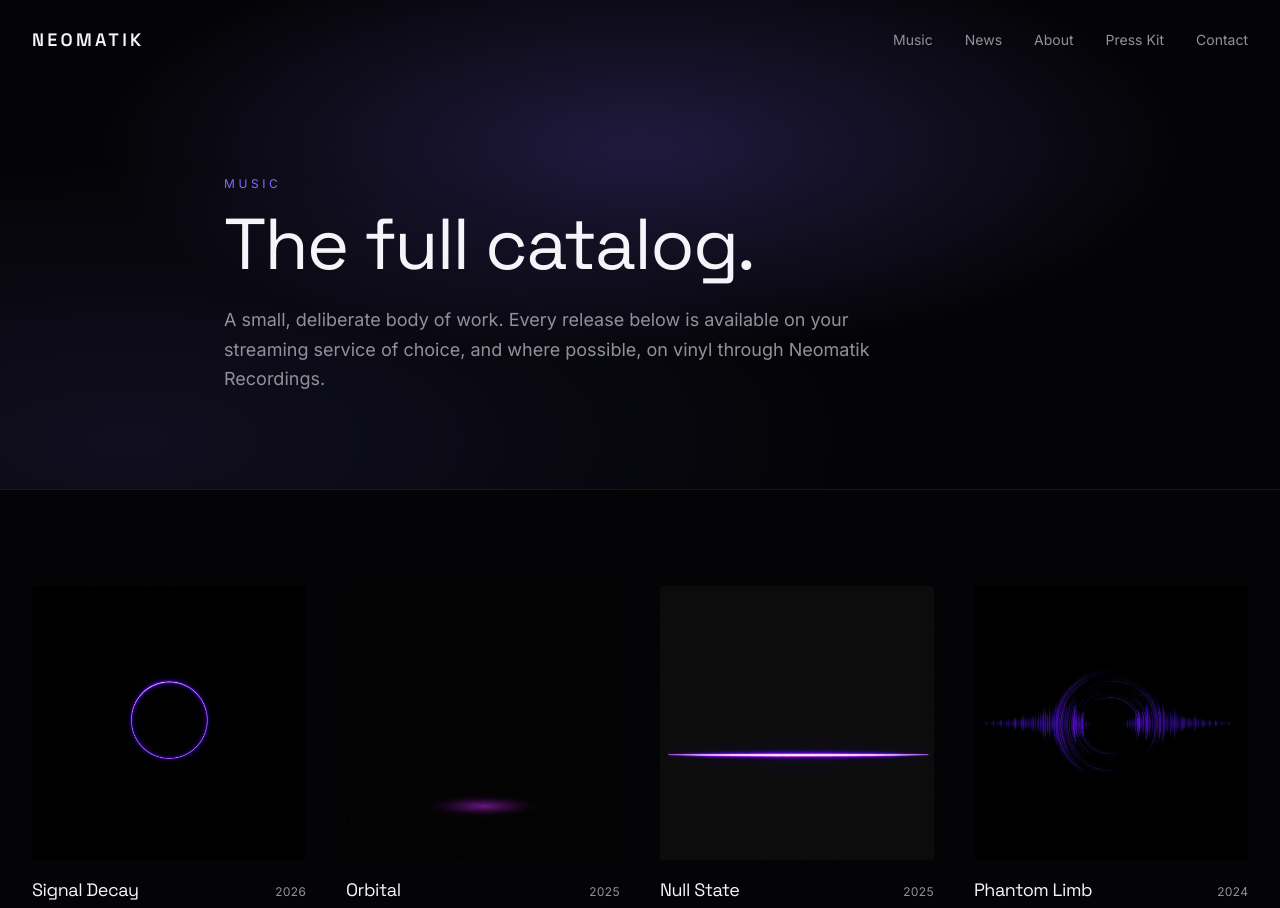
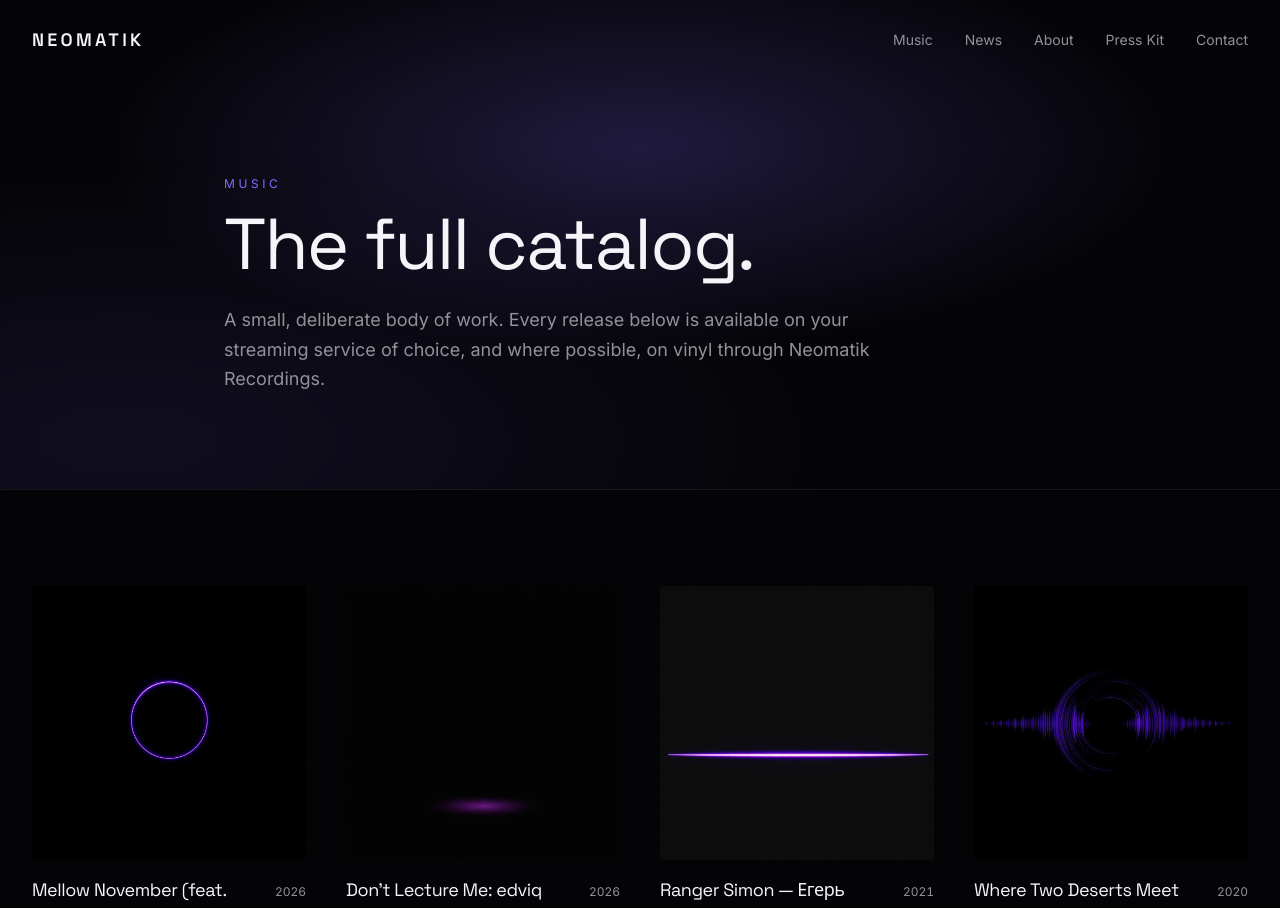
Before and after one commit to edka/neomatik.com, a React (Vite) app: page /music in a window 1280 px wide. Shown: the top 908 px of the page. Built offline with nearby package versions, Linux system fonts and the light colour scheme.

Commit message:
Changes
Co-authored-by: edka <3311782+edka@users.noreply.github.com>

```diff
--- a/src/content/releases.ts
+++ b/src/content/releases.ts
@@ -15,7 +15,8 @@ export type Release = {
   links: {
     spotify?: string;
     apple?: string;
-    beatport?: string;
+    amazon?: string;
+    deezer?: string;
     bandcamp?: string;
     soundcloud?: string;
     youtube?: string;
@@ -24,68 +25,68 @@ export type Release = {
 
 export const releases: Release[] = [
   {
-    id: "signal-decay",
-    title: "Signal Decay",
-    type: "EP",
-    label: "Neomatik Recordings",
+    id: "mellow-november",
+    title: "Mellow November (feat. Mesotopos)",
+    type: "Single",
+    label: "Neomatik Productions",
     year: 2026,
-    date: "2026-04-18",
+    date: "2026-06-26",
     cover: cover1,
     description:
-      "Four-track EP exploring the space between analog decay and digital precision — recorded live to tape across a single sleepless week in Berlin.",
+      "Debut single from the new Mesotopos project — a 10-track ethno-dub cycle described as a soundtrack for a movie that doesn't exist yet. Features Oleg Ignatenko (electrified guitar), Rashid Akmanov (mouth harp), and didgeridoo samples by Dmitry Klim. Mastered by Shai Fishman.",
     links: {
-      spotify: "https://open.spotify.com/",
-      apple: "https://music.apple.com/",
-      beatport: "https://www.beatport.com/",
-      bandcamp: "https://bandcamp.com/",
+      youtube: "https://www.youtube.com/watch?v=B7a7ovayb0s",
+      bandcamp: "https://neomatik.bandcamp.com",
+      spotify: "https://open.spotify.com/artist/1hA5eFgIgAyLtec5l1RQox",
     },
   },
   {
-    id: "orbital",
-    title: "Orbital",
-    type: "Single",
-    label: "Afterhours Music",
-    year: 2025,
-    date: "2025-11-07",
+    id: "dont-lecture-me-edviq",
+    title: "Don't Lecture Me: edviq remix",
+    type: "EP",
+    label: "MusicAlligator",
+    year: 2026,
+    date: "2026-03-13",
     cover: cover2,
     description:
-      "A slow-burn afterlife-adjacent single built around a single detuned pad and a modular kick that refuses to sit still.",
+      "A collaborative EP with progressive house producer Edviq. Composed by Ed Kabatsky, with lyrics by Russian-American poet Dmitry Strizhov. Released to mark 36 years since Ed's arrival in the USA.",
     links: {
-      spotify: "https://open.spotify.com/",
-      apple: "https://music.apple.com/",
-      beatport: "https://www.beatport.com/",
+      youtube: "https://www.youtube.com/watch?v=NWWWRM-66mk",
+      spotify: "https://open.spotify.com/artist/1hA5eFgIgAyLtec5l1RQox",
+      apple: "https://music.apple.com/us/artist/neomatik/1543651491",
+      bandcamp: "https://neomatik.bandcamp.com",
     },
   },
   {
-    id: "null-state",
-    title: "Null State",
-    type: "Album",
-    label: "Neomatik Recordings",
-    year: 2025,
-    date: "2025-05-23",
+    id: "ranger-simon",
+    title: "Ranger Simon — Егерь Саймон (feat. Riodine)",
+    type: "Single",
+    label: "Neomatik Productions",
+    year: 2021,
+    date: "2021-01-01",
     cover: cover3,
     description:
-      "Debut long-form work. Nine tracks charting the arc of a night — from the last car home to first light over concrete.",
+      "A Russian-language indie-rock crossover between Neomatik and the Riodine band. Lyrics by Dmitry Strizhov — praised for its clarity, mature production, and commercial potential in North America.",
     links: {
-      spotify: "https://open.spotify.com/",
-      apple: "https://music.apple.com/",
-      bandcamp: "https://bandcamp.com/",
-      soundcloud: "https://soundcloud.com/",
+      spotify: "https://open.spotify.com/artist/1hA5eFgIgAyLtec5l1RQox",
+      apple: "https://music.apple.com/us/artist/neomatik/1543651491",
+      bandcamp: "https://neomatik.bandcamp.com",
     },
   },
   {
-    id: "phantom-limb",
-    title: "Phantom Limb",
-    type: "Remix",
-    label: "Correspondant",
-    year: 2024,
-    date: "2024-09-12",
+    id: "where-two-deserts-meet",
+    title: "Where Two Deserts Meet",
+    type: "EP",
+    label: "Neomatik Productions",
+    year: 2020,
+    date: "2020-01-01",
     cover: cover4,
     description:
-      "A hypnotic reinterpretation commissioned for Correspondant's tenth-anniversary compilation. Long, patient, and unafraid of silence.",
+      "Neomatik's solo EP — the same title later served as Riodine's debut single. A meeting point between electronic textures and songwriting instincts refined over three decades.",
     links: {
-      spotify: "https://open.spotify.com/",
-      beatport: "https://www.beatport.com/",
+      spotify: "https://open.spotify.com/artist/1hA5eFgIgAyLtec5l1RQox",
+      apple: "https://music.apple.com/us/artist/neomatik/1543651491",
+      bandcamp: "https://neomatik.bandcamp.com",
     },
   },
 ];
```
